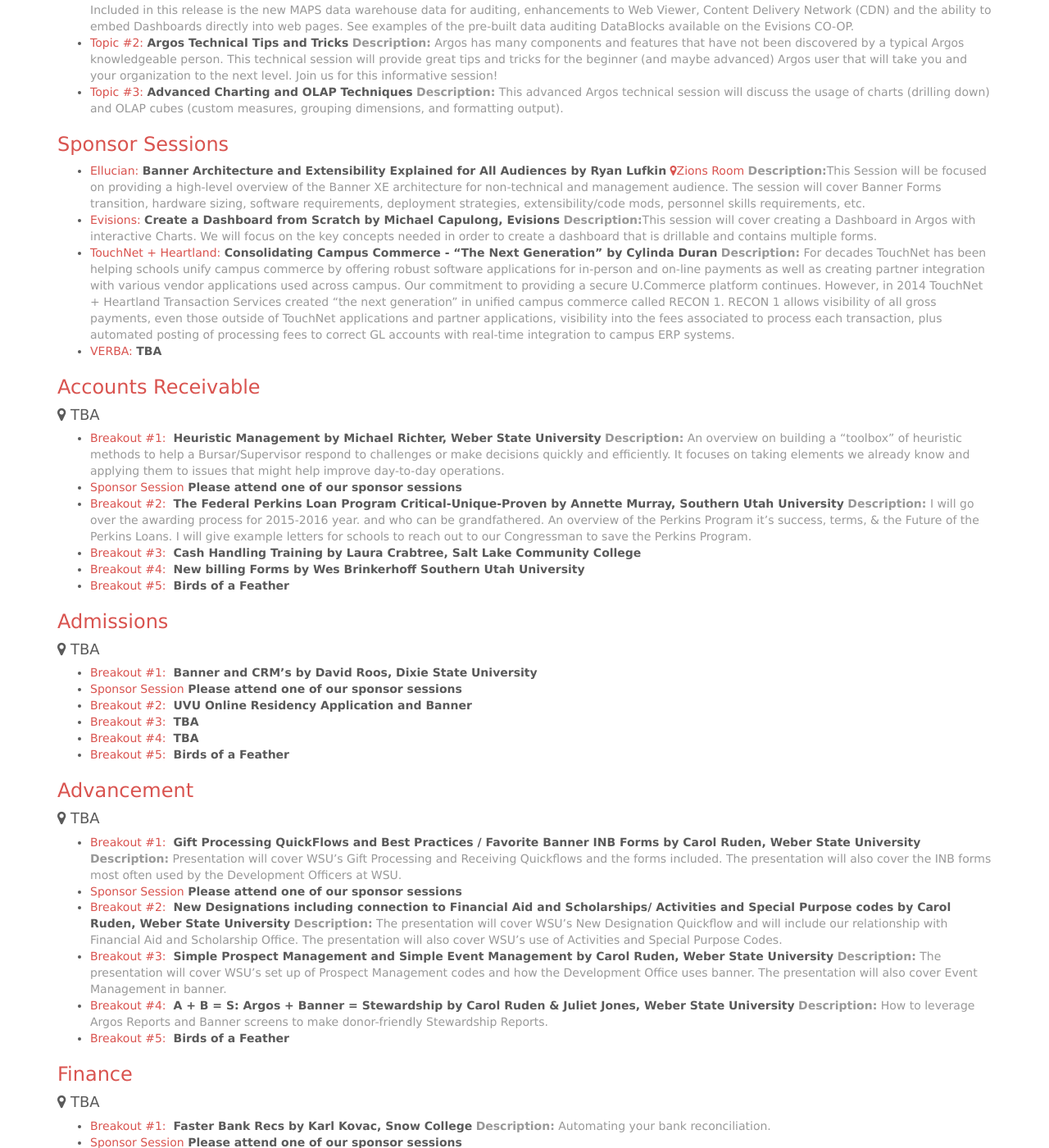
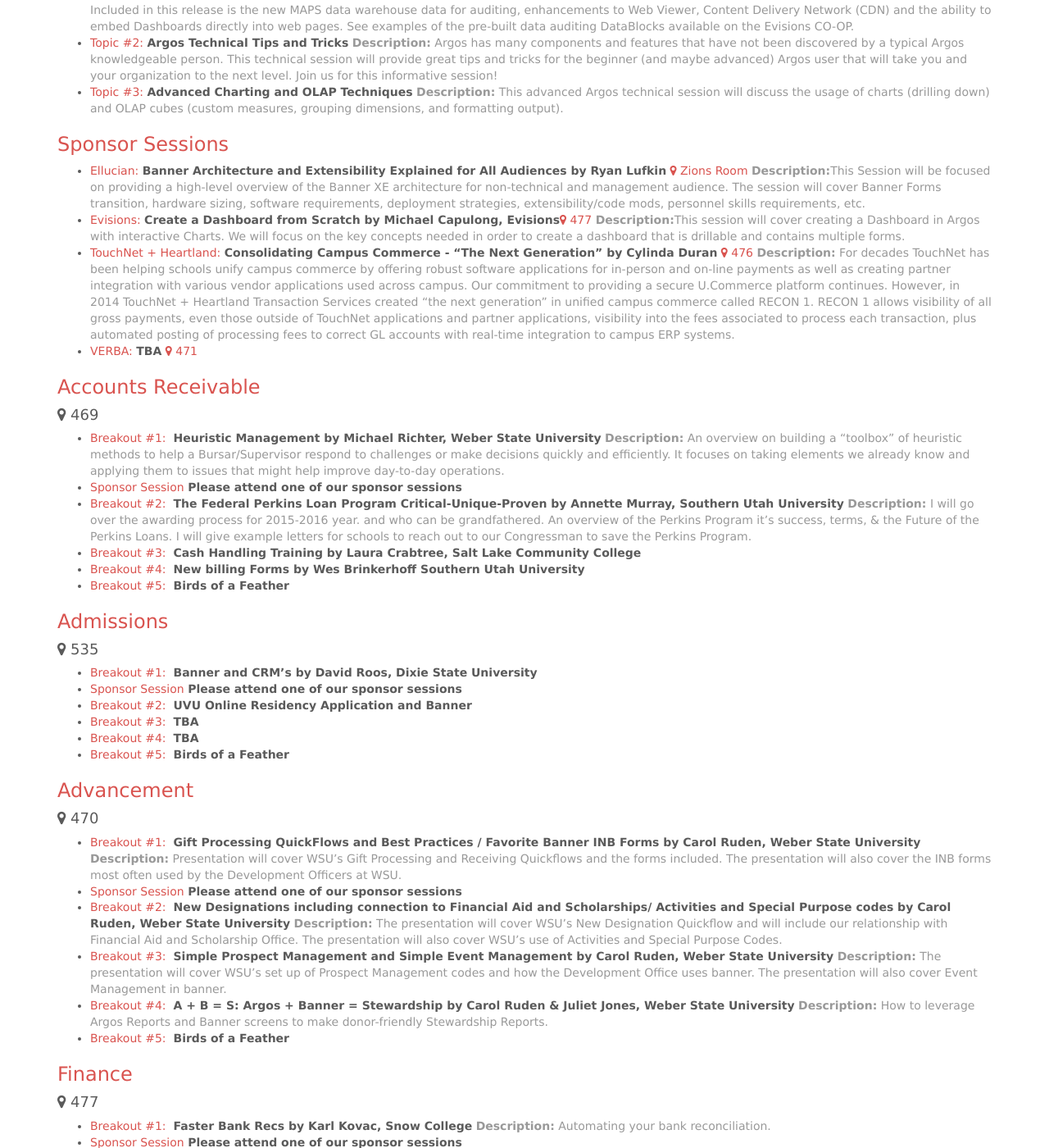
Before and after one commit to ubug/ubug.github.io, a Jekyll site: the page built from schedule/index.md, in a window 1280 px wide and 1400 px high, scrolled down 1144 px. Shown: the whole window at 82% size. Built offline with Jekyll 4.4.1, drawn with Linux system fonts in a browser that asks for light colours; nearby versions of some CDN libraries; Markdown is read by kramdown in place of the engine named in the settings; some of the changed text lies outside the part shown.

Commit message:
added rooms

```diff
--- a/schedule/index.md
+++ b/schedule/index.md
@@ -23,7 +23,7 @@
 * <i class="fa fa-clock-o"></i> 09:15 - 10:00 Breakout #4
 * <i class="fa fa-clock-o"></i> 10:00 - 10:30 Break Vendor exhibits <span class="text-primary"><i class="fa fa-map-marker"></i> Vendor Area</span>
 * <i class="fa fa-clock-o"></i> 10:30 - 11:15 Breakout #5 Birds of a Feather
-* <i class="fa fa-clock-o"></i> 11:15 - 12:15 Closing Session / Gifts / Door Prizes <span class="text-primary"><i class="fa fa-map-marker"></i>Zions Room</span>
+* <i class="fa fa-clock-o"></i> 11:15 - 12:15 Closing Session / Gifts / Door Prizes <span class="text-primary"><i class="fa fa-map-marker"></i> Zions Room</span>
 
 <p class="page-break"></p>
 
@@ -40,18 +40,18 @@
 
 ### Sponsor Sessions
 
-* <span class="text-primary">Ellucian:</span> **Banner Architecture and Extensibility Explained for All Audiences by Ryan Lufkin** <span class="text-primary"><i class="fa fa-map-marker"></i>Zions Room </span>
+* <span class="text-primary">Ellucian:</span> **Banner Architecture and Extensibility Explained for All Audiences by Ryan Lufkin** <span class="text-primary"><i class="fa fa-map-marker"></i> Zions Room </span>
   <span class="text-muted">**Description:**This Session will be focused on providing a high-level overview of the Banner XE architecture for non-technical and management audience.  The session will cover Banner Forms transition, hardware sizing, software requirements, deployment strategies, extensibility/code mods, personnel skills requirements, etc.</span>
-* <span class="text-primary">Evisions:</span> **Create a Dashboard from Scratch by Michael Capulong, Evisions**
+* <span class="text-primary">Evisions:</span> **Create a Dashboard from Scratch by Michael Capulong, Evisions**<span class="text-primary"><i class="fa fa-map-marker"></i> 477 </span>
   <span class="text-muted">**Description:**This session will cover creating a Dashboard in Argos with interactive Charts.  We will focus on the key concepts needed in order to create a dashboard that is drillable and contains multiple forms.</span>
-* <span class="text-primary">TouchNet + Heartland:</span> **Consolidating Campus Commerce - “The Next Generation” by Cylinda Duran**
+* <span class="text-primary">TouchNet + Heartland:</span> **Consolidating Campus Commerce - “The Next Generation” by Cylinda Duran** <span class="text-primary"><i class="fa fa-map-marker"></i> 476 </span>
   <span class="text-muted">**Description:** For decades TouchNet has been helping schools unify campus commerce by offering robust software applications for in-person and on-line payments as well as creating partner integration with various vendor applications used across campus.  Our commitment to providing a secure U.Commerce platform continues.  However, in 2014 TouchNet + Heartland Transaction Services created “the next generation” in unified campus commerce called RECON 1.  RECON 1 allows visibility of all gross payments, even those outside of TouchNet applications and partner applications, visibility into the fees associated to process each transaction, plus automated posting of processing fees to correct GL accounts with real-time integration to campus ERP systems.  </span>
-* <span class="text-primary">VERBA:</span> **TBA**
+* <span class="text-primary">VERBA:</span> **TBA** <span class="text-primary"><i class="fa fa-map-marker"></i> 471 </span>
 
 
 ### Accounts Receivable
 
-#### <i class="fa fa-map-marker"></i> TBA
+#### <i class="fa fa-map-marker"></i> 469
 
 * <span class="text-primary">Breakout #1:</span>  **Heuristic Management by Michael Richter, Weber State University**
   <span class="text-muted">**Description:** An overview on building a "toolbox" of heuristic methods to help a Bursar/Supervisor respond to challenges or make decisions quickly and efficiently.  It focuses on taking elements we already know and applying them to issues that might help improve day-to-day operations.</span>
@@ -64,7 +64,7 @@
 
 ### Admissions
 
-#### <i class="fa fa-map-marker"></i> TBA
+#### <i class="fa fa-map-marker"></i> 535
 
 * <span class="text-primary">Breakout #1:</span>  **Banner and CRM’s by David Roos, Dixie State University**
 * <span class="text-primary">Sponsor Session</span> **Please attend one of our sponsor sessions**
@@ -75,7 +75,7 @@
 
 ### Advancement
 
-#### <i class="fa fa-map-marker"></i> TBA
+#### <i class="fa fa-map-marker"></i> 470
 
 * <span class="text-primary">Breakout #1:</span>  **Gift Processing QuickFlows and Best Practices / Favorite Banner INB Forms by Carol Ruden, Weber State University**
   <span class="text-muted">**Description:** Presentation will cover WSU's Gift Processing and Receiving Quickflows and the forms included. The presentation will also cover the INB forms most often used by the Development Officers at WSU.</span>
@@ -92,7 +92,7 @@
 
 ### Finance
 
-#### <i class="fa fa-map-marker"></i> TBA
+#### <i class="fa fa-map-marker"></i> 477
 
 * <span class="text-primary">Breakout #1:</span>  **Faster Bank Recs by Karl Kovac, Snow College**
   <span class="text-muted">**Description:** Automating your bank reconciliation.</span>
@@ -107,7 +107,7 @@
 
 ### Financial Aid
 
-#### <i class="fa fa-map-marker"></i> TBA
+#### <i class="fa fa-map-marker"></i> 493
 
 * <span class="text-primary">Breakout #1:</span>  **Gainful Employment Workflow and Requirements by Tamara Allen and Sharron Robinette, Utah State University**
 * <span class="text-primary">Sponsor Session</span> **Please attend one of our sponsor sessions**
@@ -121,7 +121,7 @@
 
 ### Payroll/HR
 
-#### <i class="fa fa-map-marker"></i> TBA
+#### <i class="fa fa-map-marker"></i> 471
 
 * <span class="text-primary">Breakout #1:</span>  **Electronic Tuition Waiver Process by Anne Woods and Tikey Drossos, Salt Lake Community College**
 * <span class="text-primary">Sponsor Session</span> **Please attend one of our sponsor sessions**
@@ -133,7 +133,7 @@
 
 ### Reporting
 
-#### <i class="fa fa-map-marker"></i> TBA
+#### <i class="fa fa-map-marker"></i> 550
 
 * <span class="text-primary">Breakout #1:</span>  **Compiling Data by Josh Vieira and Andrea Brown, Dixie State University**
 * <span class="text-primary">Sponsor Session</span> **Please attend one of our sponsor sessions**
@@ -147,7 +147,7 @@
 
 ### Registration
 
-#### <i class="fa fa-map-marker"></i> TBA
+#### <i class="fa fa-map-marker"></i> 430
 
 * <span class="text-primary">Breakout #1:</span>  **To Charge or not to SURCHARGE? by Melanie Bowen, Utah State University**
   <span class="text-muted">**Description:** In the evaluation process of students who should be assessed the surcharge (equivalent to non-resident tuition) we have developed a plan that will alert students much earlier.  During this training session we will explain our process and how it can help students to meet their education goals without having to pay the surcharge.  We will discuss USU’s evaluation criteria, additional calculations used, student and advisor notifications, and the appeal process.</span>
@@ -162,7 +162,7 @@
 
 ### Technical
 
-#### <i class="fa fa-map-marker"></i> TBA
+#### <i class="fa fa-map-marker"></i> 476
 
 * <span class="text-primary">Breakout #1:</span>  **Banner XE Registration LIVE and in Production by Carl Ellsworth, Utah State University**
   <span class="text-muted">**Description:** USU implemented several Banner XE modules including Registration which was live for their registration spike for summer and fall semester. Come hear the good, the bad, and the awesome concerning the experience.</span>
```
